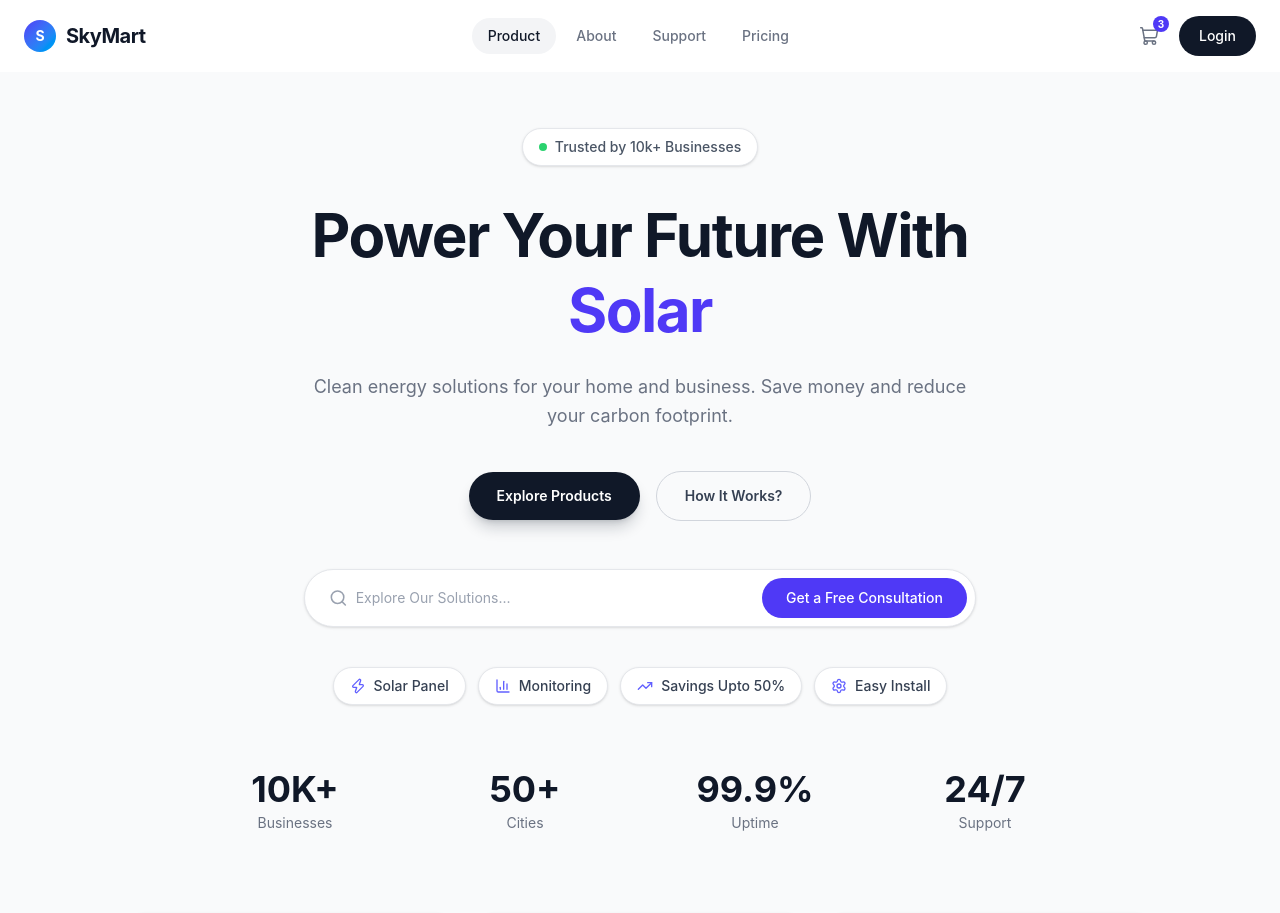
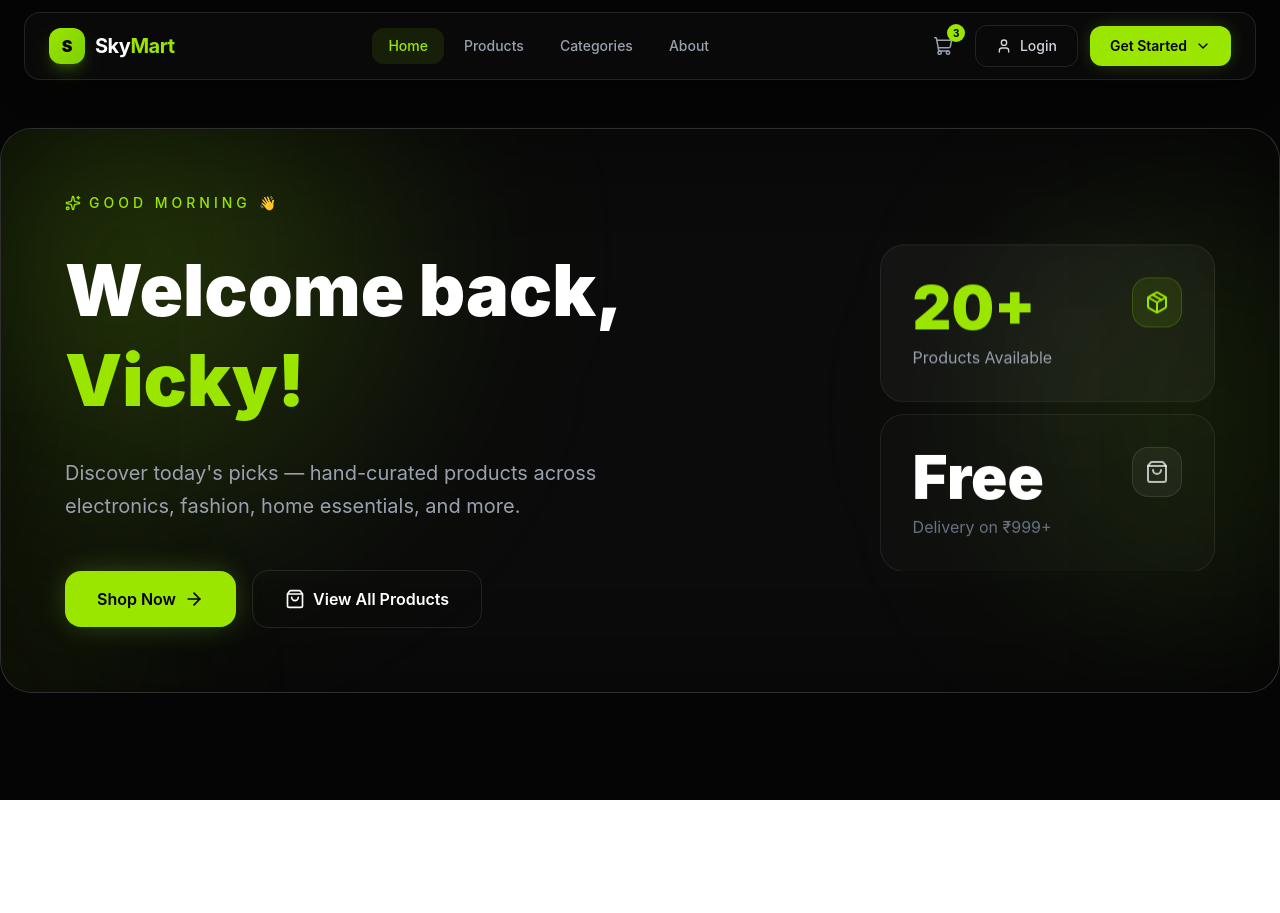
Before and after one commit to VickyNarvare/SkyMart, a React (Vite) app: page / in a window 1280 px wide. Shown: the top 913 px of the page. After the commit the page ends 800 px from the top, so only its background shows below. Built offline with nearby package versions, Linux system fonts and the light colour scheme.

Commit message:
add Navigation

```diff
--- a/index.html
+++ b/index.html
@@ -3,7 +3,7 @@
   <head>
     <meta charset="UTF-8" />
     <meta name="viewport" content="width=device-width, initial-scale=1.0" />
-    <title>Sky-Mart</title>
+    <title>SkyMart — Shop the Future</title>
   </head>
   <body>
     <div id="root"></div>
--- a/src/components/HeroSection.jsx
+++ b/src/components/HeroSection.jsx
@@ -1,136 +1,139 @@
 import React from "react";
-import { Search, Zap, BarChart3, TrendingUp, Settings } from "lucide-react";
-import Navbar from "./Navbar";
-
-const FEATURE_TAGS = [
-  { icon: Zap, label: "Solar Panel" },
-  { icon: BarChart3, label: "Monitoring" },
-  { icon: TrendingUp, label: "Savings Upto 50%" },
-  { icon: Settings, label: "Easy Install" },
-];
-
-const STATS = [
-  { value: "10K+", label: "Businesses" },
-  { value: "50+", label: "Cities" },
-  { value: "99.9%", label: "Uptime" },
-  { value: "24/7", label: "Support" },
-];
-
-const PRODUCTS = [
-  {
-    name: "Solar Panel",
-    desc: "High-efficiency panels for maximum energy output",
-    color: "from-amber-100 to-orange-50",
-  },
-  {
-    name: "Energy Monitor",
-    desc: "Real-time tracking of your energy consumption",
-    color: "from-sky-100 to-blue-50",
-  },
-  {
-    name: "Battery Storage",
-    desc: "Store excess energy for later use",
-    color: "from-violet-100 to-purple-50",
-  },
-];
+import { ArrowRight, ShoppingBag, Sparkles, Package } from "lucide-react";
 
 const HeroSection = () => {
   return (
-    <div className="relative min-h-screen bg-gray-50">
-      <Navbar />
+    <div className="relative max-w-7xl mx-auto mt-8 rounded-[32px] border border-white/15 bg-[#0b0b0b] overflow-hidden px-6 md:px-12 lg:px-16 py-16">
+      {/* Grid Background */}
+      <div
+        className="pointer-events-none absolute inset-0 opacity-[0.04]"
+        style={{
+          backgroundImage:
+            "linear-gradient(rgba(255,255,255,0.15) 1px, transparent 1px), linear-gradient(90deg, rgba(255,255,255,0.15) 1px, transparent 1px)",
+          backgroundSize: "60px 60px",
+        }}
+      />
 
-      <main className="relative pt-32 pb-16 px-6">
-        <div className="max-w-4xl mx-auto text-center">
-          {/* Badge */}
-          <div className="inline-flex items-center gap-2 px-4 py-2 rounded-full bg-white border border-gray-200 text-gray-600 text-sm font-medium mb-8 shadow-sm">
-            <span className="w-2 h-2 rounded-full bg-green-500 animate-pulse" />
-            Trusted by 10k+ Businesses
+      {/* Radial Lime Glow */}
+      <div className="pointer-events-none absolute -top-32 -left-32 w-[500px] h-[500px] rounded-full bg-lime-500/20 blur-[120px]" />
+      <div className="pointer-events-none absolute top-1/2 -translate-y-1/2 -right-32 w-[400px] h-[400px] rounded-full bg-lime-500/10 blur-[100px]" />
+
+      {/* Soft Vignette */}
+      <div className="pointer-events-none absolute inset-0 shadow-[inset_0_0_150px_rgba(0,0,0,0.6)]" />
+
+      {/* Blur Orbs */}
+      <div className="pointer-events-none absolute -bottom-40 -left-40 w-80 h-80 rounded-full bg-lime-400/5 blur-[80px]" />
+      <div className="pointer-events-none absolute top-20 right-20 w-60 h-60 rounded-full bg-white/[0.02] blur-[60px]" />
+
+      <div className="relative z-10 flex flex-col lg:flex-row gap-12 lg:gap-8 items-center">
+        {/* ============ LEFT CONTENT (70%) ============ */}
+        <div className="w-full lg:w-[70%] space-y-8">
+          {/* Top Badge */}
+          <div className="hero-fade-in inline-flex items-center gap-2 uppercase tracking-[4px] text-lime-400 font-medium text-sm">
+            <Sparkles className="w-4 h-4" />
+            GOOD MORNING 👋
           </div>
 
-          {/* Heading */}
-          <h1 className="text-4xl md:text-5xl lg:text-6xl font-bold text-gray-900 leading-tight tracking-tight mb-6">
-            Power Your Future With
-            <span className="block text-indigo-600">Solar</span>
+          {/* Main Heading */}
+          <h1 className="hero-fade-in-delay-1 font-black text-4xl sm:text-5xl lg:text-7xl leading-tight text-white">
+            Welcome back,{" "}
+            <span className="text-lime-400">Vicky!</span>
           </h1>
 
-          {/* Subtext */}
-          <p className="text-lg text-gray-500 max-w-2xl mx-auto leading-relaxed mb-10">
-            Clean energy solutions for your home and business.
-            Save money and reduce your carbon footprint.
+          {/* Description */}
+          <p className="hero-fade-in-delay-2 text-gray-400 text-lg sm:text-xl leading-relaxed max-w-[600px]">
+            Discover today's picks — hand-curated products across electronics,
+            fashion, home essentials, and more.
           </p>
 
           {/* Buttons */}
-          <div className="flex flex-col sm:flex-row items-center gap-4 justify-center mb-12">
-            <button className="inline-flex items-center gap-2 px-7 py-3.5 rounded-full bg-gray-900 text-white font-semibold text-sm hover:bg-gray-800 transition-all duration-300 shadow-lg shadow-gray-900/20">
-              Explore Products
+          <div className="hero-fade-in-delay-3 flex flex-col sm:flex-row items-center gap-4 pt-4">
+            {/* Primary Button */}
+            <button className="group w-full sm:w-auto inline-flex items-center justify-center gap-2 bg-lime-400 text-black font-semibold rounded-2xl px-8 py-4 text-base hover:scale-[1.03] active:scale-[0.98] transition-all duration-300 shadow-[0_0_30px_-6px_rgba(166,255,60,0.35)] hover:shadow-[0_0_40px_-4px_rgba(166,255,60,0.55)]">
+              Shop Now
+              <ArrowRight className="w-5 h-5 transition-transform duration-300 group-hover:translate-x-1" />
             </button>
-            <button className="inline-flex items-center gap-2 px-7 py-3.5 rounded-full border border-gray-300 text-gray-700 font-semibold text-sm hover:bg-white hover:border-gray-400 transition-all duration-300">
-              How It Works?
+
+            {/* Secondary Button */}
+            <button className="group w-full sm:w-auto inline-flex items-center justify-center gap-2 border border-white/10 text-white font-semibold rounded-2xl px-8 py-4 text-base hover:bg-white/5 transition-all duration-300">
+              <ShoppingBag className="w-5 h-5" />
+              View All Products
             </button>
-          </div>
-
-          {/* Search Bar */}
-          <div className="max-w-2xl mx-auto flex items-center gap-3 bg-white rounded-full border border-gray-200 shadow-sm px-2 py-2 mb-10">
-            <div className="flex items-center gap-2 flex-1 px-4">
-              <Search className="w-5 h-5 text-gray-400" />
-              <input
-                type="text"
-                placeholder="Explore Our Solutions..."
-                className="w-full text-sm text-gray-700 placeholder-gray-400 bg-transparent outline-none"
-              />
-            </div>
-            <button className="px-6 py-2.5 rounded-full bg-indigo-600 text-white text-sm font-medium hover:bg-indigo-700 transition-all duration-300 whitespace-nowrap">
-              Get a Free Consultation
-            </button>
-          </div>
-
-          {/* Feature Tags */}
-          <div className="flex flex-wrap items-center justify-center gap-3 mb-16">
-            {FEATURE_TAGS.map(({ icon: Icon, label }) => (
-              <div
-                key={label}
-                className="inline-flex items-center gap-2 px-4 py-2 rounded-full bg-white border border-gray-200 text-sm font-medium text-gray-700 shadow-sm"
-              >
-                <Icon className="w-4 h-4 text-indigo-500" />
-                {label}
-              </div>
-            ))}
           </div>
         </div>
 
-        {/* Stats Bar */}
-        <div className="max-w-4xl mx-auto grid grid-cols-2 md:grid-cols-4 gap-6 mb-20">
-          {STATS.map(({ value, label }) => (
-            <div key={label} className="text-center">
-              <p className="text-3xl md:text-4xl font-bold text-gray-900">{value}</p>
-              <p className="text-sm text-gray-500 mt-1">{label}</p>
-            </div>
-          ))}
-        </div>
-
-        {/* Product Cards */}
-        <div className="max-w-5xl mx-auto grid grid-cols-1 md:grid-cols-3 gap-6">
-          {PRODUCTS.map(({ name, desc, color }) => (
-            <div
-              key={name}
-              className="rounded-2xl bg-white border border-gray-200 shadow-sm overflow-hidden hover:shadow-md transition-all duration-300"
-            >
-              <div className={`h-44 bg-gradient-to-br ${color} flex items-center justify-center`}>
-                <div className="w-16 h-16 rounded-2xl bg-white/60 backdrop-blur-sm flex items-center justify-center shadow-sm">
-                  <span className="text-2xl font-bold text-gray-700">{name.charAt(0)}</span>
-                </div>
+        {/* ============ RIGHT CONTENT (30%) ============ */}
+        <div className="hero-fade-in-delay-4 w-full lg:w-[30%] flex flex-row lg:flex-col gap-4">
+          {/* Card 1 - Products Available */}
+          <div className="flex-1 lg:flex-none group relative rounded-3xl border border-white/[0.08] bg-white/[0.04] backdrop-blur-xl p-6 md:p-8 transition-all duration-300 hover:border-lime-400/30 hover:shadow-[0_0_40px_-8px_rgba(166,255,60,0.2)] animate-[float_6s_ease-in-out_infinite]">
+            <div className="flex items-start justify-between">
+              <div>
+                <p className="text-5xl md:text-6xl font-black text-lime-400">
+                  20+
+                </p>
+                <p className="text-gray-400 text-sm md:text-base mt-2">
+                  Products Available
+                </p>
               </div>
-              <div className="p-5">
-                <h3 className="text-lg font-semibold text-gray-900 mb-1">{name}</h3>
-                <p className="text-sm text-gray-500 mb-4">{desc}</p>
-                <button className="text-sm font-medium text-indigo-600 hover:text-indigo-700 transition-colors duration-300">
-                  View Products →
-                </button>
+              <div className="p-3 rounded-2xl bg-lime-400/10 border border-lime-400/20">
+                <Package className="w-6 h-6 text-lime-400" />
               </div>
             </div>
-          ))}
+            {/* Card glow on hover */}
+            <div className="absolute inset-0 rounded-3xl opacity-0 group-hover:opacity-100 transition-opacity duration-500 bg-gradient-to-br from-lime-400/5 to-transparent pointer-events-none" />
+          </div>
+
+          {/* Card 2 - Free Delivery */}
+          <div className="flex-1 lg:flex-none group relative rounded-3xl border border-white/[0.08] bg-white/[0.02] backdrop-blur-xl p-6 md:p-8 transition-all duration-300 hover:border-white/20 hover:shadow-[0_0_40px_-8px_rgba(255,255,255,0.1)] animate-[float_6s_ease-in-out_infinite_1s]">
+            <div className="flex items-start justify-between">
+              <div>
+                <p className="text-5xl md:text-6xl font-black text-white">
+                  Free
+                </p>
+                <p className="text-gray-500 text-sm md:text-base mt-2">
+                  Delivery on ₹999+
+                </p>
+              </div>
+              <div className="p-3 rounded-2xl bg-white/5 border border-white/10">
+                <ShoppingBag className="w-6 h-6 text-white/70" />
+              </div>
+            </div>
+            {/* Card glow on hover */}
+            <div className="absolute inset-0 rounded-3xl opacity-0 group-hover:opacity-100 transition-opacity duration-500 bg-gradient-to-br from-white/5 to-transparent pointer-events-none" />
+          </div>
         </div>
-      </main>
+      </div>
+
+      {/* Custom Animations */}
+      <style>{`
+        @keyframes float {
+          0%, 100% { transform: translateY(0px); }
+          50% { transform: translateY(-10px); }
+        }
+        @keyframes fadeSlideUp {
+          0% { opacity: 0; transform: translateY(30px); }
+          100% { opacity: 1; transform: translateY(0); }
+        }
+        .hero-fade-in {
+          animation: fadeSlideUp 0.7s ease-out forwards;
+        }
+        .hero-fade-in-delay-1 {
+          animation: fadeSlideUp 0.7s ease-out 0.15s forwards;
+          opacity: 0;
+        }
+        .hero-fade-in-delay-2 {
+          animation: fadeSlideUp 0.7s ease-out 0.3s forwards;
+          opacity: 0;
+        }
+        .hero-fade-in-delay-3 {
+          animation: fadeSlideUp 0.7s ease-out 0.45s forwards;
+          opacity: 0;
+        }
+        .hero-fade-in-delay-4 {
+          animation: fadeSlideUp 0.7s ease-out 0.6s forwards;
+          opacity: 0;
+        }
+      `}</style>
     </div>
   );
 };
--- a/src/components/Navbar.jsx
+++ b/src/components/Navbar.jsx
@@ -1,27 +1,28 @@
 import { useState } from "react";
-import { Menu, X, ShoppingCart } from "lucide-react";
+import { Menu, X, ShoppingCart, User, ChevronDown } from "lucide-react";
 
-const NAV_LINKS = ["Product", "About", "Support", "Pricing"];
+const NAV_LINKS = ["Home", "Products", "Categories", "About"];
 
 export default function SkyMartNavbar() {
-  const [activeLink, setActiveLink] = useState("Product");
+  const [activeLink, setActiveLink] = useState("Home");
   const [menuOpen, setMenuOpen] = useState(false);
 
   return (
     <nav
       role="navigation"
       aria-label="Main navigation"
-      className="fixed top-0 left-0 right-0 z-50 py-4 bg-white/90 backdrop-blur-md"
+      className="fixed top-0 left-0 right-0 z-50 py-3"
     >
       <div className="max-w-7xl mx-auto px-6">
+        <div className="rounded-2xl border border-white/10 bg-[#0b0b0b]/90 backdrop-blur-xl px-6 py-3 shadow-[0_8px_32px_rgba(0,0,0,0.4)]">
           <div className="flex items-center justify-between">
             {/* Brand */}
-          <a href="#" aria-label="SkyMart home" className="flex items-center gap-2.5">
-            <div className="w-8 h-8 rounded-full bg-gradient-to-br from-indigo-600 to-sky-500 flex items-center justify-center">
-              <span className="text-white font-bold text-sm">S</span>
+            <a href="#" aria-label="SkyMart home" className="flex items-center gap-2.5 group">
+              <div className="w-9 h-9 rounded-xl bg-gradient-to-br from-lime-400 to-lime-500 flex items-center justify-center shadow-lg shadow-lime-500/25 group-hover:shadow-lime-500/40 transition-shadow duration-300">
+                <span className="text-black font-black text-base tracking-tight">S</span>
               </div>
-            <span className="text-xl font-bold text-gray-900 tracking-tight">
-              SkyMart
+              <span className="text-xl font-bold text-white tracking-tight">
+                Sky<span className="text-lime-400">Mart</span>
               </span>
             </a>
 
@@ -33,10 +34,10 @@ export default function SkyMartNavbar() {
                   <li key={label}>
                     <button
                       onClick={() => setActiveLink(label)}
-                    className={`px-4 py-2 text-sm font-medium rounded-full transition-all duration-300 ${
+                      className={`px-4 py-2 text-sm font-medium rounded-xl transition-all duration-300 ${
                         isActive
-                        ? "text-gray-900 bg-gray-100"
-                        : "text-gray-500 hover:text-gray-900 hover:bg-gray-50"
+                          ? "text-lime-400 bg-lime-400/10"
+                          : "text-gray-400 hover:text-white hover:bg-white/5"
                       }`}
                     >
                       {label}
@@ -48,18 +49,27 @@ export default function SkyMartNavbar() {
 
             {/* Desktop Right */}
             <div className="hidden md:flex items-center gap-3">
+              {/* Cart Button */}
               <button
                 aria-label="Shopping cart"
-              className="relative p-2 rounded-lg text-gray-500 hover:text-gray-900 hover:bg-gray-100 transition-all duration-300"
+                className="relative p-2.5 rounded-xl text-gray-400 hover:text-lime-400 hover:bg-white/5 transition-all duration-300 group"
               >
                 <ShoppingCart className="w-5 h-5" strokeWidth={1.8} />
-              <span className="absolute -top-0.5 -right-0.5 flex items-center justify-center min-w-[1rem] min-h-[1rem] text-[10px] font-bold text-white bg-indigo-600 rounded-full leading-none px-1">
+                <span className="absolute -top-0.5 -right-0.5 flex items-center justify-center min-w-[1.1rem] min-h-[1.1rem] text-[10px] font-bold text-black bg-lime-400 rounded-full leading-none px-1 group-hover:scale-110 transition-transform duration-300">
                   3
                 </span>
               </button>
 
-            <button className="flex items-center gap-2 px-5 py-2.5 rounded-full bg-gray-900 text-white text-sm font-medium hover:bg-gray-800 transition-all duration-300">
+              {/* Login Button */}
+              <button className="flex items-center gap-2 px-5 py-2.5 rounded-xl border border-white/10 text-gray-300 text-sm font-medium hover:bg-white/5 hover:text-white hover:border-white/20 transition-all duration-300">
+                <User className="w-4 h-4" />
                 Login
+              </button>
+
+              {/* Get Started */}
+              <button className="flex items-center gap-2 px-5 py-2.5 rounded-xl bg-lime-400 text-black text-sm font-semibold hover:bg-lime-300 hover:scale-[1.02] active:scale-[0.98] transition-all duration-300 shadow-[0_0_20px_-4px_rgba(166,255,60,0.3)] hover:shadow-[0_0_30px_-4px_rgba(166,255,60,0.5)]">
+                Get Started
+                <ChevronDown className="w-4 h-4" />
               </button>
             </div>
 
@@ -68,20 +78,22 @@ export default function SkyMartNavbar() {
               aria-label={menuOpen ? "Close menu" : "Open menu"}
               aria-expanded={menuOpen}
               onClick={() => setMenuOpen((o) => !o)}
-            className="md:hidden p-2 rounded-lg text-gray-600 hover:bg-gray-100 transition-all duration-300"
+              className="md:hidden p-2 rounded-xl text-gray-400 hover:text-white hover:bg-white/5 transition-all duration-300"
             >
               {menuOpen ? <X className="w-5 h-5" /> : <Menu className="w-5 h-5" />}
             </button>
+          </div>
         </div>
       </div>
 
       {/* Mobile Menu */}
       <div
         className={`md:hidden overflow-hidden transition-all duration-400 ease-in-out ${
-          menuOpen ? "max-h-[400px] opacity-100" : "max-h-0 opacity-0"
+          menuOpen ? "max-h-[500px] opacity-100" : "max-h-0 opacity-0"
         }`}
       >
-        <div className="px-6 pt-4 pb-6 flex flex-col gap-1">
+        <div className="max-w-7xl mx-auto px-6 pt-2">
+          <div className="rounded-2xl border border-white/10 bg-[#0b0b0b]/95 backdrop-blur-xl px-4 py-4 shadow-[0_8px_32px_rgba(0,0,0,0.4)] flex flex-col gap-1">
             {NAV_LINKS.map((label) => {
               const isActive = activeLink === label;
               return (
@@ -93,8 +105,8 @@ export default function SkyMartNavbar() {
                   }}
                   className={`px-4 py-3 rounded-xl text-sm font-medium text-left transition-all duration-300 ${
                     isActive
-                    ? "bg-gray-100 text-gray-900"
-                    : "text-gray-500 hover:bg-gray-50 hover:text-gray-900"
+                      ? "bg-lime-400/10 text-lime-400"
+                      : "text-gray-400 hover:bg-white/5 hover:text-white"
                   }`}
                 >
                   {label}
@@ -102,19 +114,22 @@ export default function SkyMartNavbar() {
               );
             })}
 
-          <div className="mt-3 flex items-center gap-3">
-            <button className="flex-1 flex items-center justify-center gap-2 px-5 py-3 rounded-full bg-gray-900 text-white text-sm font-medium hover:bg-gray-800 transition-all duration-300">
+            <div className="pt-3 border-t border-white/10 flex flex-col gap-3">
+              <button className="flex items-center justify-center gap-2 px-5 py-3 rounded-xl border border-white/10 text-gray-300 text-sm font-medium hover:bg-white/5 hover:text-white transition-all duration-300">
+                <User className="w-4 h-4" />
                 Login
+              </button>
+              <button className="flex items-center justify-center gap-2 px-5 py-3 rounded-xl bg-lime-400 text-black text-sm font-semibold hover:bg-lime-300 transition-all duration-300 shadow-[0_0_20px_-4px_rgba(166,255,60,0.3)]">
+                Get Started
               </button>
               <button
                 aria-label="Shopping cart"
-              className="relative p-3 rounded-xl text-gray-500 hover:bg-gray-100 transition-all duration-300"
+                className="flex items-center justify-center gap-2 px-5 py-3 rounded-xl border border-white/10 text-gray-400 text-sm font-medium hover:bg-white/5 hover:text-white transition-all duration-300"
               >
-              <ShoppingCart className="w-5 h-5" strokeWidth={1.8} />
-              <span className="absolute top-1 right-1 flex items-center justify-center min-w-[1rem] min-h-[1rem] text-[10px] font-bold text-white bg-indigo-600 rounded-full leading-none px-1">
-                3
-              </span>
+                <ShoppingCart className="w-4 h-4" />
+                Cart (3)
               </button>
+            </div>
           </div>
         </div>
       </div>
--- a/src/pages/HomePage.jsx
+++ b/src/pages/HomePage.jsx
@@ -1,10 +1,15 @@
 import React from "react";
+import Navbar from "../components/Navbar";
 import HeroSection from "../components/HeroSection";
 
 const HomePage = () => {
   return (
-    <div className="min-h-screen bg-gray-50">
-      <HeroSection />
+    <div className="min-h-screen bg-[#050505]">
+      <Navbar />
+      {/* Push content below the fixed navbar */}
+      <main className="pt-20 lg:pt-24">
+        <HeroSection />
+      </main>
     </div>
   );
 };
```
Lines whose indentation alone changed are shown as unchanged.
